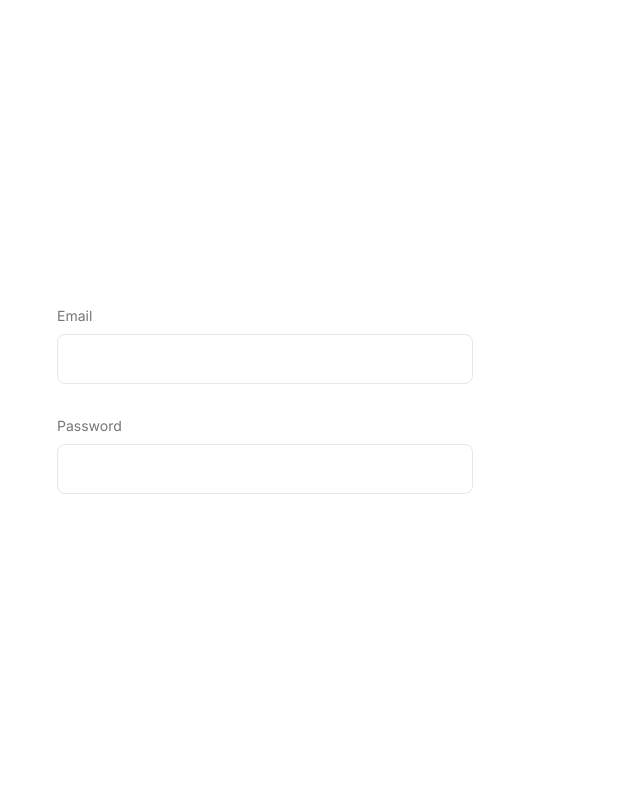
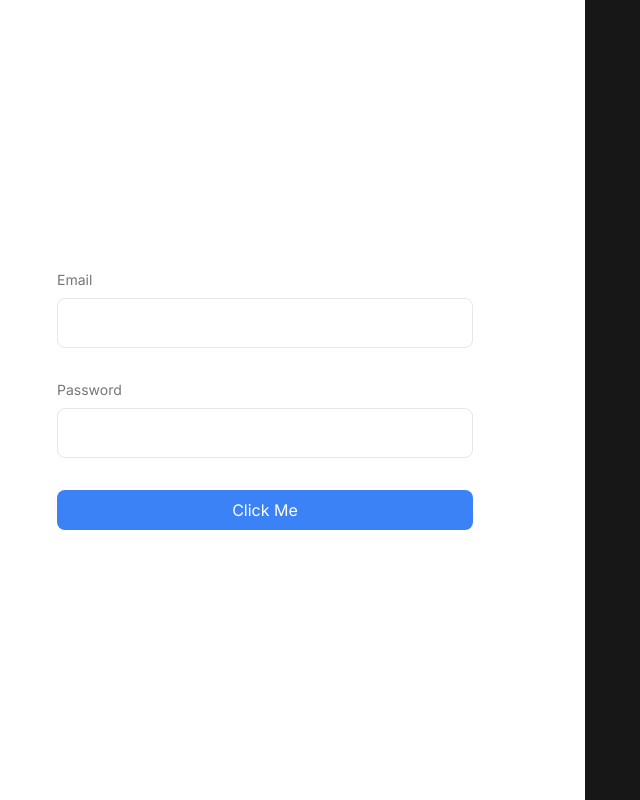
Before and after one commit to michebi/login, a Next.js app in the folder login-ui-kit/: page / in a window 1280 px wide. Shown: the whole page, without its empty margins (55-695 px from the left). Built offline with nearby package versions, Linux system fonts and the light colour scheme.

Commit message:
Button added in

```diff
--- /dev/null
+++ b/login-ui-kit/src/app/components/Button.tsx
@@ -0,0 +1,44 @@
+// components/Button.tsx
+interface ButtonProps extends React.ButtonHTMLAttributes<HTMLButtonElement> {
+  variant: 'primary' | 'secondary' | 'outline' | 'tertiary';
+  state?: 'danger' | 'success';
+}
+
+const Button: React.FC<ButtonProps> = ({
+  children,
+  variant,
+  state,
+  className,
+  disabled,
+  ...props
+}) => {
+  const baseStyles = 'px-4 py-2 font-base text-white rounded-lg';
+  const variantStyles = {
+    primary: 'bg-blue-500 hover:bg-blue-700',
+    secondary: 'bg-green-500 hover:bg-green-700',
+    outline: 'bg-transparent hover:bg-blue-500 text-blue-700 border border-blue-500 hover:text-white',
+    tertiary: 'bg-yellow-500 hover:bg-yellow-700',
+  };
+  const stateStyles = {
+    danger: 'bg-red-500 hover:bg-red-700',
+    success: 'bg-green-500 hover:bg-green-700',
+  };
+  const disabledStyles = 'opacity-50 cursor-not-allowed';
+
+  // Merge styles based on props
+  const buttonStyles = `${baseStyles} ${
+    variantStyles[variant]
+  } ${state ? stateStyles[state] : ''} ${disabled ? disabledStyles : ''} ${className}`;
+
+  return (
+    <button
+      {...props}
+      className={buttonStyles}
+      disabled={disabled}
+    >
+      {children}
+    </button>
+  );
+};
+
+export default Button;
--- a/login-ui-kit/src/app/page.tsx
+++ b/login-ui-kit/src/app/page.tsx
@@ -1,6 +1,6 @@
 import Image from "next/image";
 import InputField from "./components/InputField";
-
+import Button from "./components/Button";
 
 export default function Home() {
   return (
@@ -28,12 +28,15 @@ export default function Home() {
             type="password"
             isError={false}
           />
+          {/* Button Component */}
+          <Button
+          variant="primary">Click Me</Button>
           </div>
         </div>
 
         {/* Right section */}
-        <div className="flex w-full flex-1 justify-center">
-        </div>
+        <div className="flex w-full flex-1 justify-center bg-neutral-900">
+          </div>
     </main>
   );
 }
```
Also changed, not shown: 1 other file (tests, documents, lock files or other folders).
